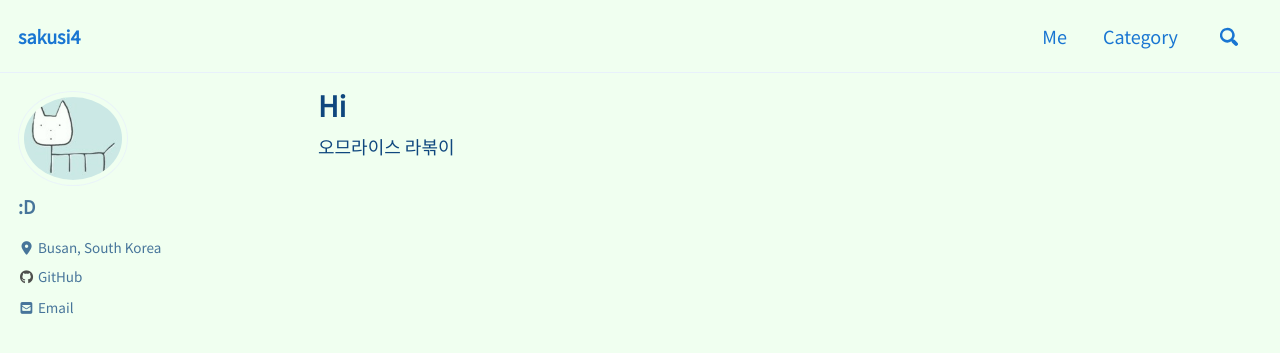
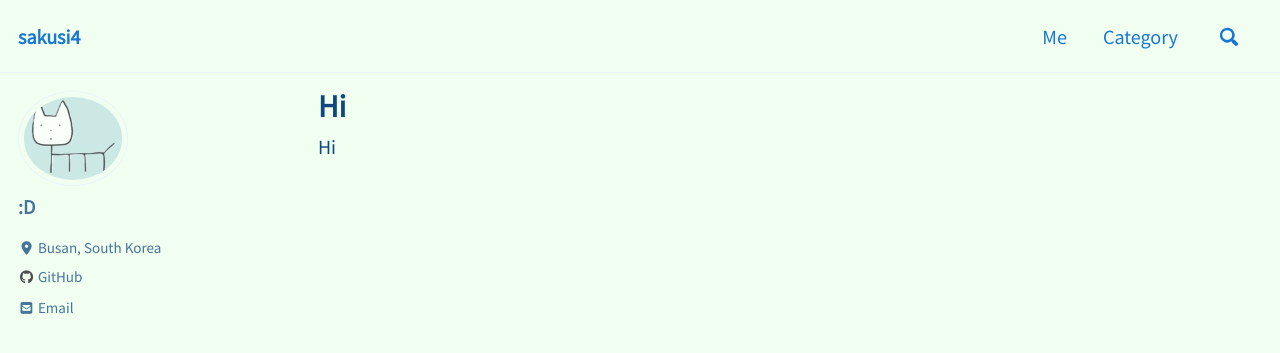
Before and after one commit to sakusi4/sakusi4.github.io, a Jekyll site: the page built from _pages/me.md, in a window 1280 px wide and 900 px high. Shown: the top 353 px of the window. Built offline with Jekyll 4.4.1, drawn with Linux system fonts in a browser that asks for light colours; cached includes are drawn as plain includes; nearby versions of some CDN libraries.

Commit message:
no message

```diff
--- a/_pages/me.md
+++ b/_pages/me.md
@@ -4,5 +4,4 @@ permalink: /me/
 author_profile: true
 ---
 
-오므라이스
-라볶이
+Hi
```
